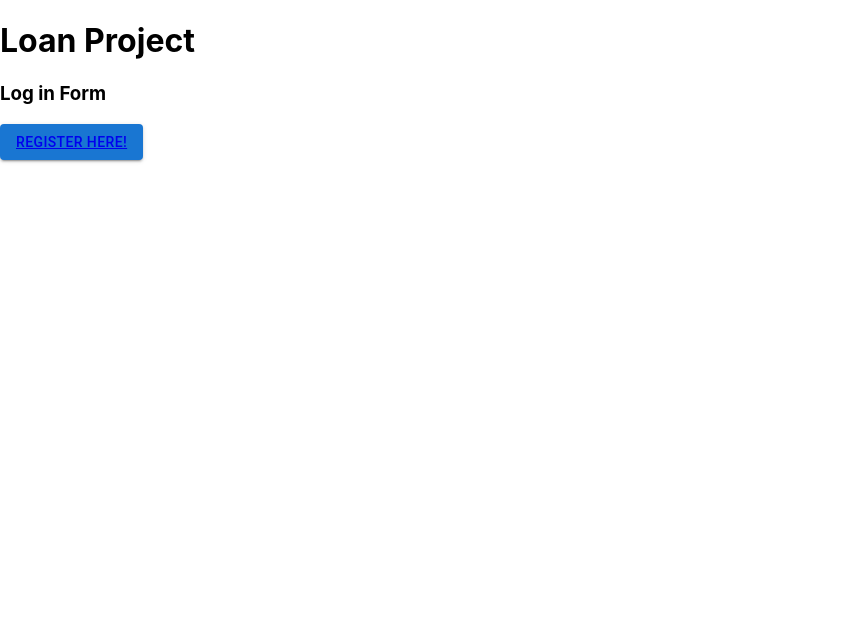
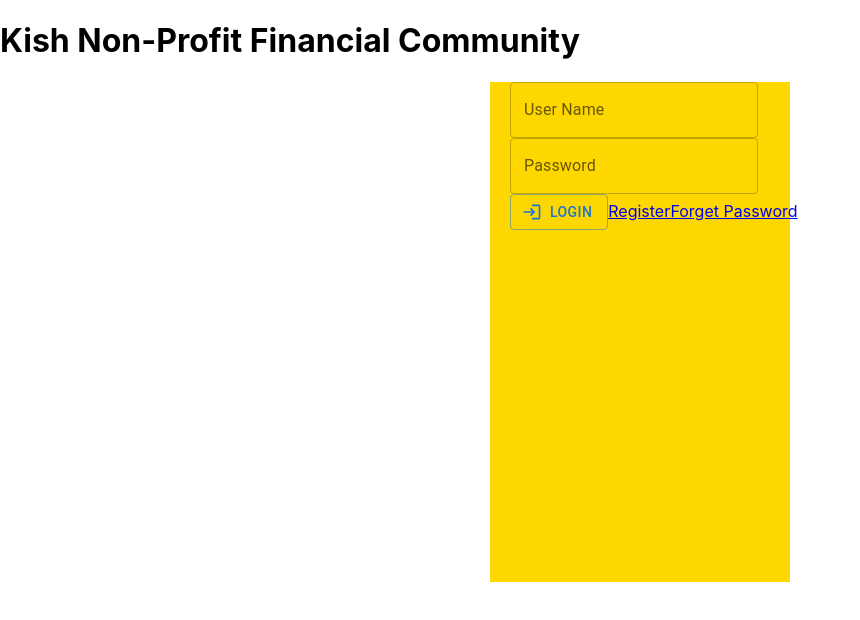
Before and after one commit to ArmanSaffari/loan-project, a React (Create React App) app: page / in a window 1280 px wide. Shown: the top 620 px of the page, without its empty margins (0-860 px from the left). Built offline with nearby package versions, Linux system fonts and the light colour scheme.

Commit message:
Home page builded - first draft

```diff
--- a/src/App.js
+++ b/src/App.js
@@ -6,7 +6,7 @@ function App() {
   return (
     <div className="App">
       <header className="App-header">
-        <h1>Loan Project</h1>
+        <h1>Kish Non-Profit Financial Community</h1>
       </header>
       <Routes>
         <Route path="/" element={<Home />} />
--- a/src/index.css
+++ b/src/index.css
@@ -11,3 +11,18 @@ code {
   font-family: source-code-pro, Menlo, Monaco, Consolas, 'Courier New',
     monospace;
 }
+
+.loginForm {
+  display: block;
+  background-color: gold;
+  width: 300px;
+  height: 500px;
+  margin: auto;
+}
+
+.loginForm > * {
+  border-color: red;
+  display: block;
+  width: 100%;
+  margin: 20px 20px;
+}
--- a/src/pages/home/index.js
+++ b/src/pages/home/index.js
@@ -1,12 +1,20 @@
 import { Link } from "react-router-dom";
-import { Button } from '@mui/material';
+import { Button, TextField } from '@mui/material';
+import LoginOutlinedIcon from '@mui/icons-material/LoginOutlined';
 
 
 function Home() {
     return (
         <>
-            <h3>Log in Form</h3>
-            <Button variant="contained" color="primary"><Link to="/register">Register Here!</Link></Button>
+            <div className="loginForm">
+                <form>
+                    <TextField id="outlined-basic" label="User Name" variant="outlined" />
+                    <TextField id="outlined-password-input" label="Password" type="password" autoComplete="current-password" />
+                    <Button variant="outlined" startIcon={<LoginOutlinedIcon />}>Login</Button>
+                    <Link to="/Register">Register</Link>
+                    <Link to="/forgetPassword">Forget Password</Link>
+                </form>
+            </div>
         </>
     )
 };
```
